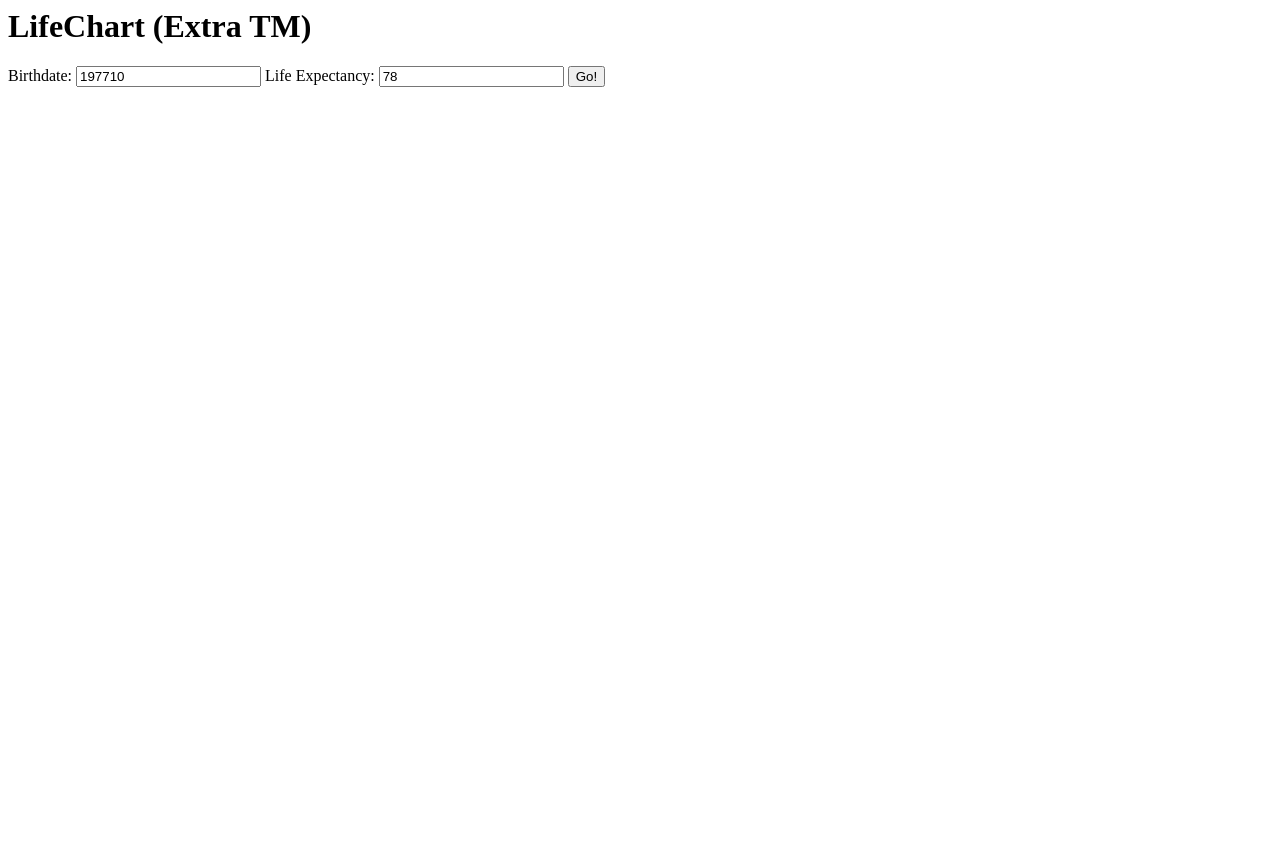
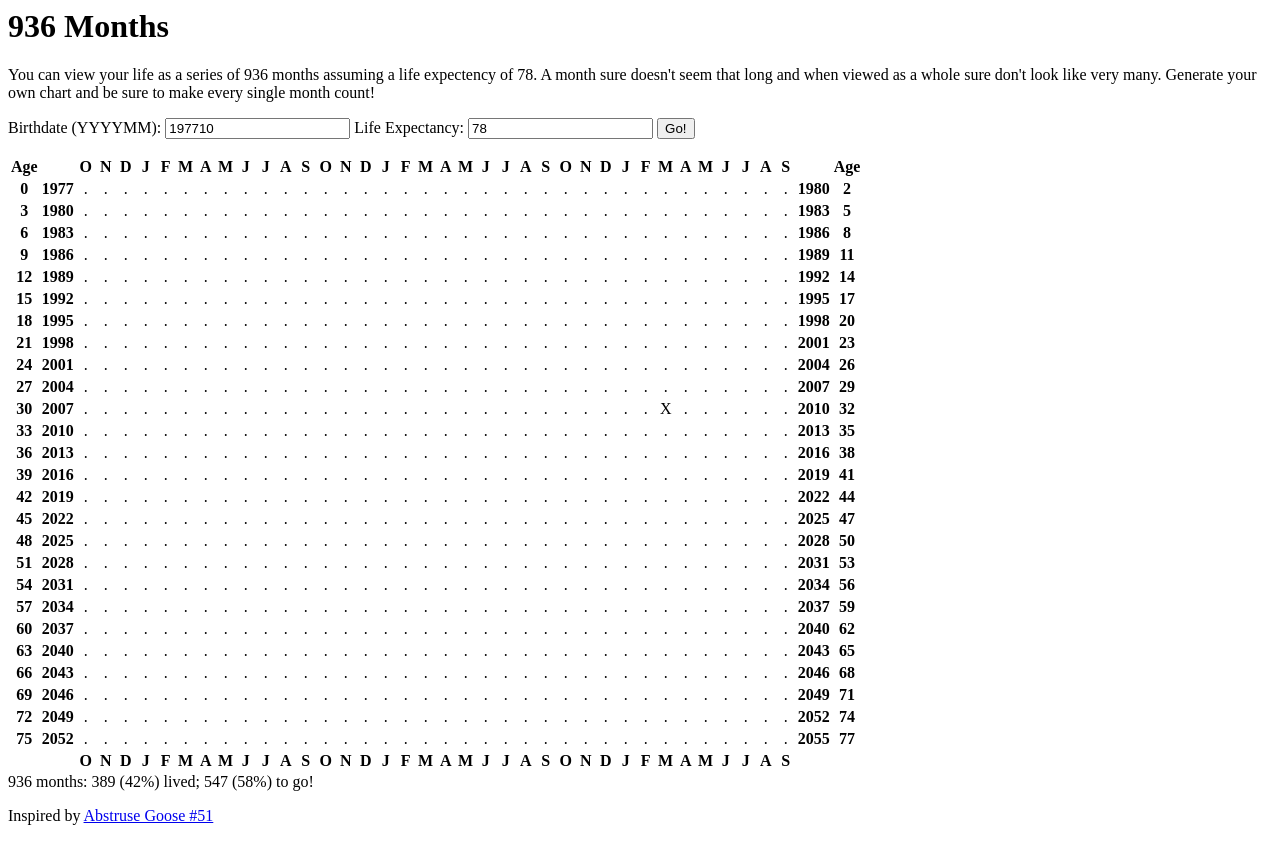
Before and after one commit to hartzler/936months, a plain HTML site: page static/index.html in a window 1280 px wide. Before the commit the page ends 800 px from the top, so only its background shows below. Drawn offline with Linux system fonts and the light colour scheme.

Commit message:
fix typo

```diff
--- a/static/index.html
+++ b/static/index.html
@@ -10,24 +10,31 @@ var size=0;
 var chart = [];
 var mpl = 36;
 
+function round(num, dec) {
+	var result = Math.round(num*Math.pow(10,dec))/Math.pow(10,dec);
+	return result;
+}
+
 function init() {
+  draw_chart();
 }
 
 function draw_chart() {
   var thisyear = (new Date()).getFullYear();
   var thismonth = (new Date()).getMonth()+1;
   var year = parseInt($('#birthdate').val().substring(0,4));
-  var month = parseInt($('#birthdate').val().substring(4,6));
+  var month = parseInt($('#birthdate').val().substring(4,6),10);
 
   var now = (thisyear - year)*12 + (thismonth-month);
 
-  var size = parseInt($('#expect').val()) * 12;
+  var years = parseInt($('#expect').val());
+  var size = years * 12;
   var table = '<table><tbody>';
 
-  table += '<tr><th colspan="2"></th>';
+  table += '<tr><th colspan="1">Age</th><th></th>';
   for(var i=0;i<mpl;i++)
     table += '<th style="width:1em;">' + months[(month-1+i)%12] + '</th>';
-  table += '</tr>';
+  table += '<th></th><th>Age</th></tr>';
 
   for(i=0;i<size;i++) {
     if(i%mpl==0)
@@ -44,8 +51,12 @@ function draw_chart() {
   for(var i=0;i<mpl;i++)
     table += '<th>' + months[(month-1+i)%12] + '</th>';
   table += '</tr>';
+  table += '</tbody></table>';
 
-  table += '</tbody></table>';
+  // "\n%d months: %d (%.0f%%) lived: %d (%.0f%%) to go!" % [years*12, spent,spent.to_f/(years*12)*100,(years*12)-spent,((years*12)-spent).to_f/(years*12)*100]
+  var summary = '<div>' + size + ' months: ' + now + ' (' + round((now/size*100),0) + '%) lived; ' + (size-now) + ' (' + round((size-now)/size*100,0) + '%) to go!</div>';
+
+  table += summary;
   $('#chart').html(table);
 }
 
@@ -56,13 +67,20 @@ jQuery(document).ready(function($) {
 </script>
 </head>
 <body>
-<h1>LifeChart (Extra TM)</h1>
-Birthdate: <input id="birthdate" value="197710">
+<h1>936 Months</h1>
+<p>
+You can view your life as a series of 936 months assuming a life expectency of 78.  A month sure doesn't seem that long and when viewed as a whole sure don't look like very many.  Generate your own chart and be sure to make every single month count!</p>
+
+<p>
+Birthdate (YYYYMM): <input id="birthdate" value="197710">
 Life Expectancy: <input id="expect" value="78">
 <button id="gobutton" onclick="draw_chart();">Go!</button>
+</p>
 
 <div id="chart">
 </div>
 
+<p>Inspired by <a href="http://abstrusegoose.com/51">Abstruse Goose #51</a></p>
+
 </body>
 </html>
```
Also changed, not shown: 3 other files.
